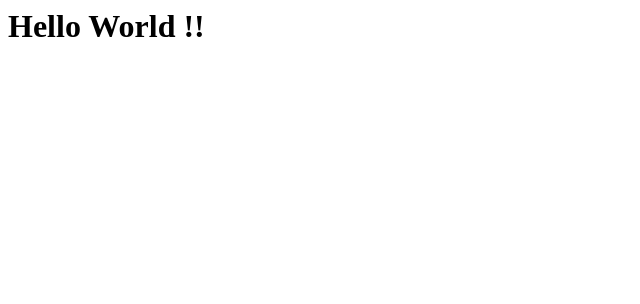
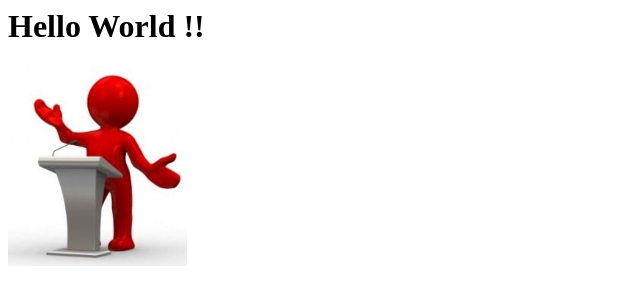
Before and after one commit to ankushc09/ankushc09.github.io, a plain HTML site: page index.html in a window 1280 px wide. Shown: the whole page, without its empty margins (0-640 px from the left). Drawn offline with Linux system fonts and the light colour scheme.

Commit message:
first edit

```diff
--- a/index.html
+++ b/index.html
@@ -1,4 +1,6 @@
 <html>
     <H1>Hello World !! </H1>
-
+<div>
+    <img src="MIT.jpg" height="200">
+</div>
 </html>
```
Also changed, not shown: MIT.jpg (added).
